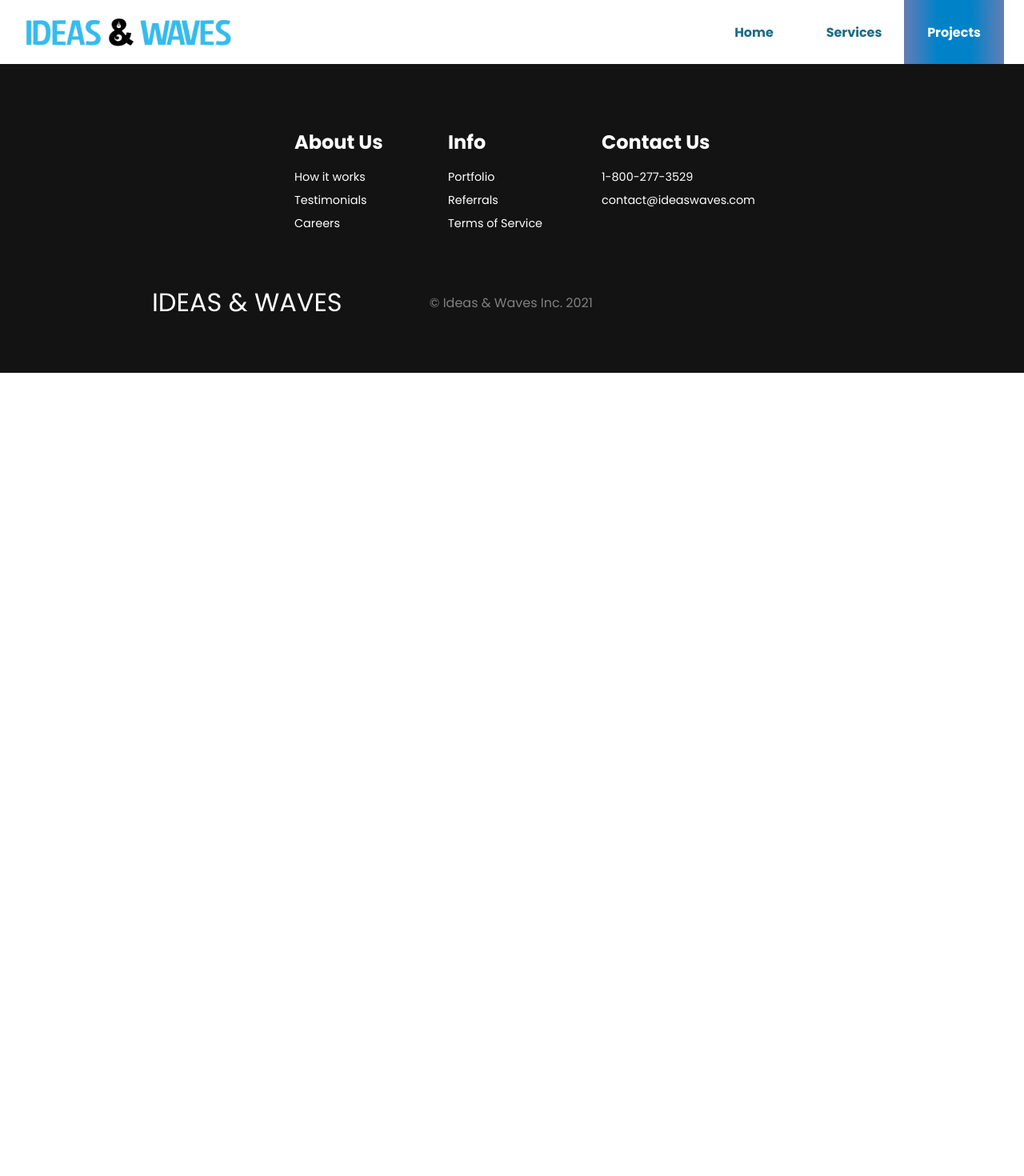
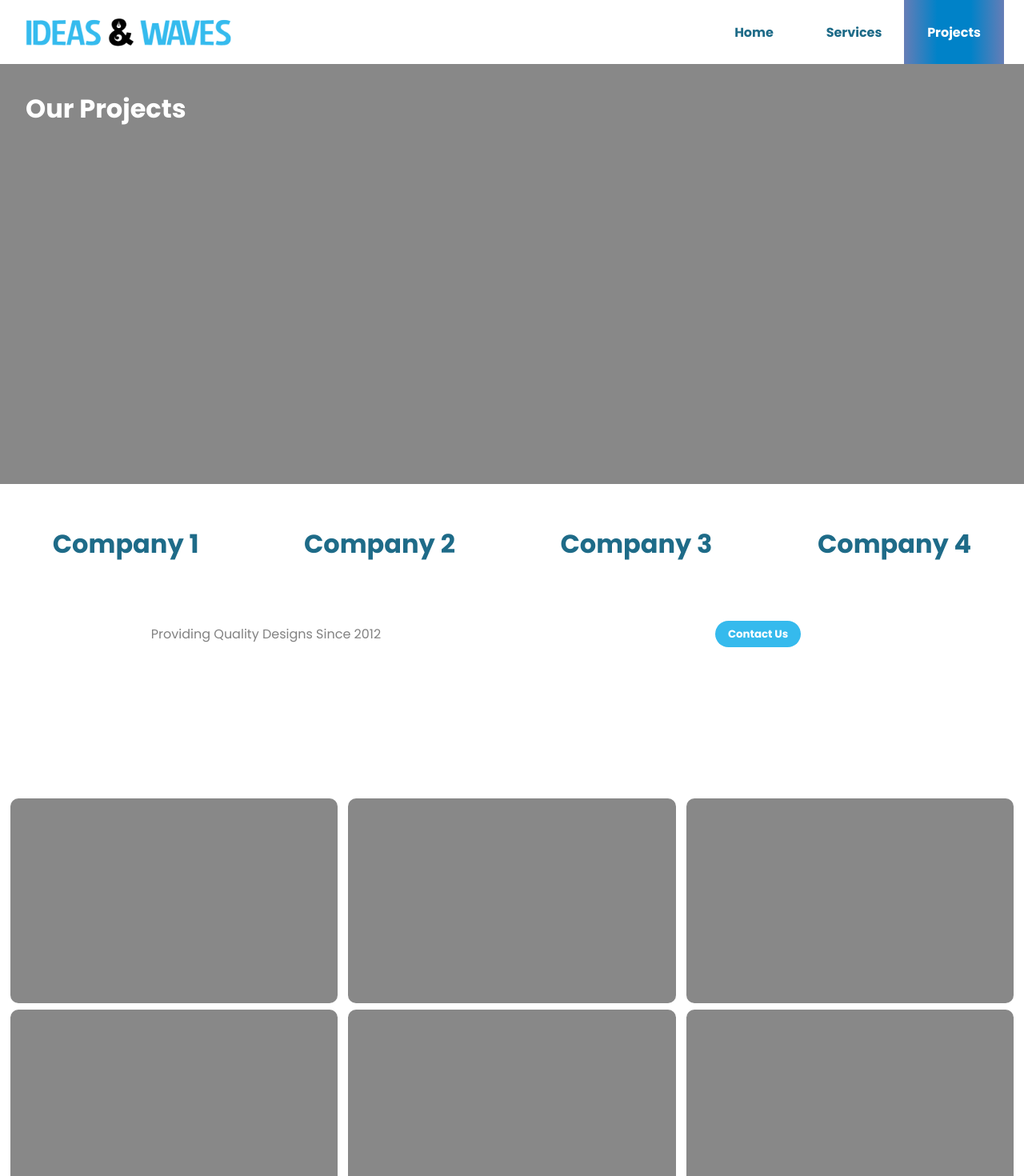
Before and after one commit to SaiProton/ideasandwaves, a React (Create React App) app: page /projects in a window 1280 px wide. Shown: the top 1470 px of the page at 80% size. Before the commit the page ends 800 px from the top, so only its background shows below. Built offline with nearby package versions, Linux system fonts and the light colour scheme; some icons are missing.

Commit message:
Adds the project page layout

```diff
--- a/src/App.js
+++ b/src/App.js
@@ -6,6 +6,7 @@ import Footer from "./components/Footer";
 import Services from "./components/Services";
 import Home from './components/Home';
 import Contact from './components/Contact';
+import Projects from './components/Projects';
 
 import { useState } from 'react'
 
@@ -31,6 +32,9 @@ const App = () => {
         <Home refreshRoute={refreshRoute} toggleContact={toggleContact}/>
       </Route>
       <Route path={'/services'} component={Services}/>
+      <Route path={'/projects'}>
+        <Projects toggleContact={toggleContact}/>
+      </Route>
       <Footer/>
     </BrowserRouter>
   )
--- a/src/components/Home/Hero/HeroElements.js
+++ b/src/components/Home/Hero/HeroElements.js
@@ -128,37 +128,3 @@ export const HeroItems = styled.div`
     }
   }
 `
-
-export const SubHeroContent = styled.div`
-  display: flex;
-  width: 100%;
-  height: 10%;
-  justify-content: center;
-  align-items: center;
-  margin: 0 auto;
-  padding: 0 25px;
-
-  @media screen and (max-width: 900px) {
-    height: 20%;
-    flex-direction: column-reverse;
-  }
-`
-
-export const HeroFooter = styled.div`
-  display: flex;
-  width: 50%;
-  justify-content: center;
-  color: #828282;
-  font-size: clamp(0.75rem, 2vw, 1rem);
-
-  @media screen and (max-width: 900px) {
-    margin-top: 10px;
-    text-align: center;
-  }
-`
-
-export const HeroContacts = styled.div`
-  display: flex;
-  width: 50%;
-  justify-content: center;
-`
--- a/src/components/Home/Hero/index.js
+++ b/src/components/Home/Hero/index.js
@@ -2,19 +2,14 @@ import {
   HeroContainer,
   HeroContent,
   HeroItems,
-  HeroVideo,
   ContentContainer,
   HeroImageContainer,
   HeroImage,
-  SubHeroContent,
-  HeroFooter,
-  HeroContacts,
 } from './HeroElements'
 
-import { BlueButton } from '../../simpleComponents'
+import { SubHero } from '../../simpleConstructions'
 
 import { useHistory } from 'react-router-dom'
-
 import { FaAngleDoubleRight } from "react-icons/fa"
 import AmpersandLogo from '../../../images/ampersand.svg'
 import BackgroundVideo from '../../../videos/WaterCaustics.mp4'
@@ -48,14 +43,7 @@ const Hero = ({ refreshRoute, toggleContact }) => {
           </HeroItems>
         </ContentContainer>
       </HeroContent>
-      <SubHeroContent>
-        <HeroFooter>
-          <p>Providing Quality Designs Since 2012</p>
-        </HeroFooter>
-        <HeroContacts>
-          <BlueButton onClick={toggleContact}>Contact Us</BlueButton>
-        </HeroContacts>
-      </SubHeroContent>
+      <SubHero toggleContact={toggleContact}/>
     </HeroContainer>
   )
 }
--- /dev/null
+++ b/src/components/Projects/Grid/GridElements.js
@@ -0,0 +1,79 @@
+import styled from 'styled-components'
+
+export const GridContainer = styled.div`
+  height: 100vh;
+  min-height: 750px;
+
+  display: flex;
+  flex-direction: column;
+  justify-content: space-evenly;
+  align-items: center;
+
+  margin: 10rem 0 10rem 0;
+
+  @media screen and (max-width: 900px) {
+    height: 200vh;
+    margin: 0 0 10rem 0;
+    justify-content: center;
+  }
+`
+
+export const GridRow = styled.div`
+  display: flex;
+  justify-content: space-evenly;
+  align-items: center;
+  width: 100%;
+  height: 32%;
+
+  @media screen and (max-width: 900px) {
+    flex-direction: column;
+    height: 33%;
+    justify-content: space-around;
+  }
+`
+
+export const ProjectBox = styled.div`
+  display: flex;
+  justify-content: center;
+  align-items: center;
+  background: #888888;
+  width: 32%;
+  height: 100%;
+
+  border-radius: 10px;
+
+  @media screen and (max-width: 900px) {
+    width: 95%;
+    height: 30%;
+  }
+`
+
+export const ProjectOverlay = styled.div`
+  font-size: clamp(1rem, 2vw, 2rem);
+  font-weight: bold;
+  color: #ffffff;
+
+  display: flex;
+  justify-content: center;
+  align-items: center;
+
+  opacity: 0;
+  width: 100%;
+  height: 100%;
+  background: #00000066;
+
+  border-radius: 10px;
+
+  transition: opacity 0.2s ease-in-out;
+
+  &:hover {
+    opacity: 1;
+
+    transition: opacity 0.2s ease-in-out;
+  }
+
+  @media screen and (max-width: 900px) {
+    text-align: center;
+    opacity: 1;
+  }
+`
--- /dev/null
+++ b/src/components/Projects/Grid/index.js
@@ -0,0 +1,48 @@
+import {
+  GridContainer,
+  GridRow,
+  ProjectBox,
+  ProjectOverlay
+} from './GridElements'
+
+const Grid = () => {
+  return(
+    <GridContainer>
+      <GridRow>
+        <ProjectBox>
+          <ProjectOverlay>Company Name</ProjectOverlay>
+        </ProjectBox>
+        <ProjectBox>
+          <ProjectOverlay>Company Name</ProjectOverlay>
+        </ProjectBox>
+        <ProjectBox>
+          <ProjectOverlay>Company Name</ProjectOverlay>
+        </ProjectBox>
+      </GridRow>
+      <GridRow>
+        <ProjectBox>
+          <ProjectOverlay>Company Name</ProjectOverlay>
+        </ProjectBox>
+        <ProjectBox>
+          <ProjectOverlay>Company Name</ProjectOverlay>
+        </ProjectBox>
+        <ProjectBox>
+          <ProjectOverlay>Company Name</ProjectOverlay>
+        </ProjectBox>
+      </GridRow>
+      <GridRow>
+        <ProjectBox>
+          <ProjectOverlay>Company Name</ProjectOverlay>
+        </ProjectBox>
+        <ProjectBox>
+          <ProjectOverlay>Company Name</ProjectOverlay>
+        </ProjectBox>
+        <ProjectBox>
+          <ProjectOverlay>Company Name</ProjectOverlay>
+        </ProjectBox>
+      </GridRow>
+    </GridContainer>
+  )
+}
+
+export default Grid
--- /dev/null
+++ b/src/components/Projects/Hero/HeroElements.js
@@ -0,0 +1,45 @@
+import styled from 'styled-components'
+
+export const HeroContainer = styled.div`
+  height: calc(100vh - 80px);
+  min-height: 750px;
+
+  @media screen and (max-width: 900px) {
+    height: calc(200vh - 80px);
+  }
+`
+
+export const CarouselContainer = styled.div`
+  display: flex;
+  height: 70%;
+  background: #888888;
+  padding: 2rem;
+
+  h1 {
+    color: #ffffff;
+  }
+
+  @media screen and (max-width: 900px) {
+    justify-content: center;
+    align-items: center;
+    height: 50%;
+  }
+`
+
+export const CompanyContainer = styled.div`
+  display: flex;
+  justify-content: space-around;
+  align-items: center;
+
+  height: 20%;
+
+  h1 {
+    color: #1E6B88;
+  }
+
+  @media screen and (max-width: 900px) {
+    flex-direction: column;
+
+    height: 30%;
+  }
+`
--- /dev/null
+++ b/src/components/Projects/Hero/index.js
@@ -0,0 +1,27 @@
+import {
+  HeroContainer,
+  CarouselContainer,
+  CompanyContainer,
+} from './HeroElements'
+
+import { SubHero } from "../../simpleConstructions"
+
+const Hero = ({ toggleContact }) => {
+  return (
+    <HeroContainer>
+      <CarouselContainer>
+        <h1>Our Projects</h1>
+      </CarouselContainer>
+      {/* TODO: Replace with image logos of companies once acquired */}
+      <CompanyContainer>
+        <h1>Company 1</h1>
+        <h1>Company 2</h1>
+        <h1>Company 3</h1>
+        <h1>Company 4</h1>
+      </CompanyContainer>
+      <SubHero toggleContact={toggleContact}/>
+    </HeroContainer>
+  )
+}
+
+export default Hero
--- /dev/null
+++ b/src/components/Projects/index.js
@@ -0,0 +1,13 @@
+import Grid from './Grid'
+import Hero from './Hero'
+
+const Projects = ({ toggleContact }) => {
+  return(
+    <>
+      <Hero toggleContact={toggleContact}/>
+      <Grid/>
+    </>
+  )
+}
+
+export default Projects
--- a/src/components/simpleComponents.js
+++ b/src/components/simpleComponents.js
@@ -20,3 +20,37 @@ export const BlueButton = styled.button`
     cursor: pointer;
   }
 `
+
+export const SubHeroContent = styled.div`
+  display: flex;
+  width: 100%;
+  height: 10%;
+  justify-content: center;
+  align-items: center;
+  margin: 0 auto;
+  padding: 0 25px;
+
+  @media screen and (max-width: 900px) {
+    height: 20%;
+    flex-direction: column-reverse;
+  }
+`
+
+export const HeroFooter = styled.div`
+  display: flex;
+  width: 50%;
+  justify-content: center;
+  color: #828282;
+  font-size: clamp(0.75rem, 2vw, 1rem);
+
+  @media screen and (max-width: 900px) {
+    margin-top: 10px;
+    text-align: center;
+  }
+`
+
+export const HeroContacts = styled.div`
+  display: flex;
+  width: 50%;
+  justify-content: center;
+`
--- /dev/null
+++ b/src/components/simpleConstructions.js
@@ -0,0 +1,19 @@
+import {
+  SubHeroContent,
+  HeroFooter,
+  HeroContacts,
+  BlueButton
+} from "./simpleComponents"
+
+export const SubHero = ({ toggleContact }) => {
+  return(
+    <SubHeroContent>
+      <HeroFooter>
+        <p>Providing Quality Designs Since 2012</p>
+      </HeroFooter>
+      <HeroContacts>
+        <BlueButton onClick={toggleContact}>Contact Us</BlueButton>
+      </HeroContacts>
+    </SubHeroContent>
+  )
+}
```
